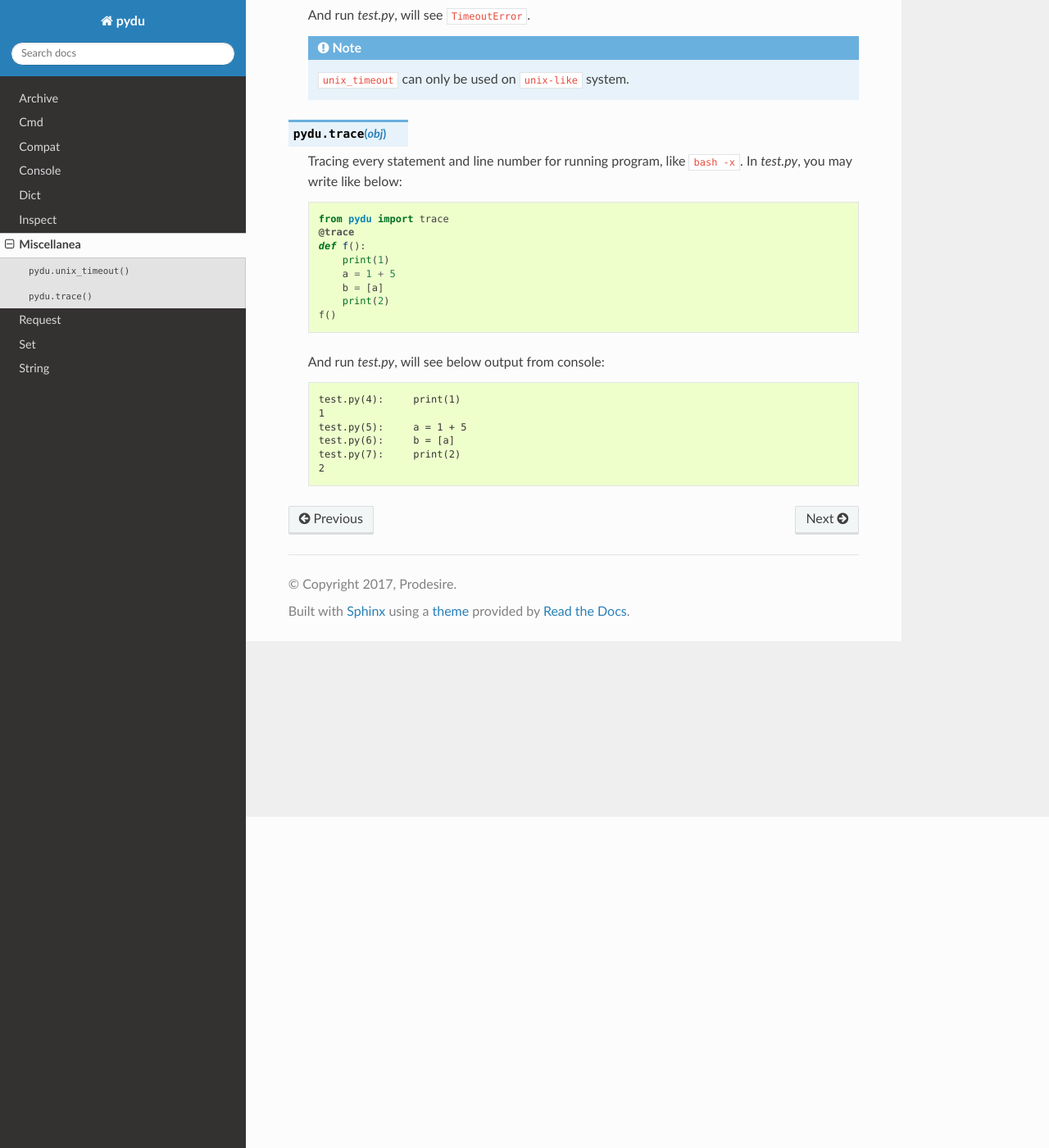
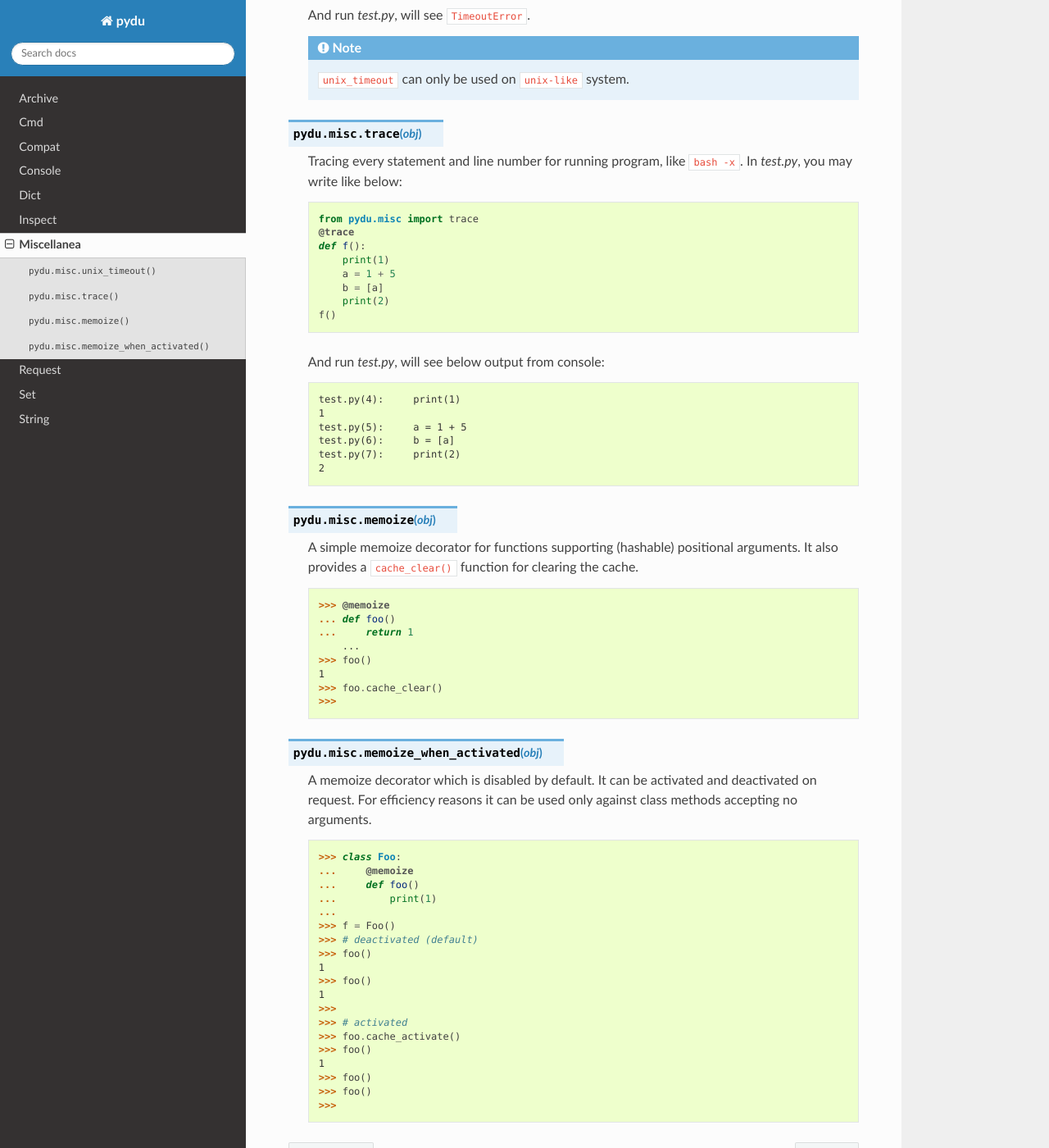
Before and after one commit to flaggo/pydu, a Sphinx documentation site: the page built from docs/misc.rst, in a window 1280 px wide and 1400 px high, scrolled down 404 px. Shown: the whole window at 82% size. Built offline with Sphinx 7.4.7 and the Read the Docs theme 2.0.0, drawn with Linux system fonts in a browser that asks for light colours.

Commit message:
add doc for memoize and memoize_when_activated

```diff
--- a/docs/misc.rst
+++ b/docs/misc.rst
@@ -1,7 +1,7 @@
 Miscellanea
 -----------
 
-.. py:function:: pydu.unix_timeout(seconds)
+.. py:function:: pydu.misc.unix_timeout(seconds)
 
   This func decorates any func which may be hang for a while. The param ``seconds``
   should be integer.
@@ -21,14 +21,14 @@ Miscellanea
   .. note:: ``unix_timeout`` can only be used on ``unix-like`` system.
 
 
-.. py:function:: pydu.trace(obj)
+.. py:function:: pydu.misc.trace(obj)
 
   Tracing every statement and line number for running program, like ``bash -x``.
   In `test.py`, you may write like below:
 
   .. code-block:: python
 
-    from pydu import trace
+    from pydu.misc import trace
     @trace
     def f():
         print(1)
@@ -47,3 +47,47 @@ Miscellanea
     test.py(6):     b = [a]
     test.py(7):     print(2)
     2
+
+
+.. py:function:: pydu.misc.memoize(obj)
+
+  A simple memoize decorator for functions supporting (hashable)
+  positional arguments.
+  It also provides a ``cache_clear()`` function for clearing the cache.
+
+  >>> @memoize
+  ... def foo()
+  ...     return 1
+      ...
+  >>> foo()
+  1
+  >>> foo.cache_clear()
+  >>>
+
+
+.. py:function:: pydu.misc.memoize_when_activated(obj)
+
+  A memoize decorator which is disabled by default. It can be
+  activated and deactivated on request.
+  For efficiency reasons it can be used only against class methods
+  accepting no arguments.
+
+  >>> class Foo:
+  ...     @memoize
+  ...     def foo()
+  ...         print(1)
+  ...
+  >>> f = Foo()
+  >>> # deactivated (default)
+  >>> foo()
+  1
+  >>> foo()
+  1
+  >>>
+  >>> # activated
+  >>> foo.cache_activate()
+  >>> foo()
+  1
+  >>> foo()
+  >>> foo()
+  >>>
```
Also changed, not shown: 2 other files.
